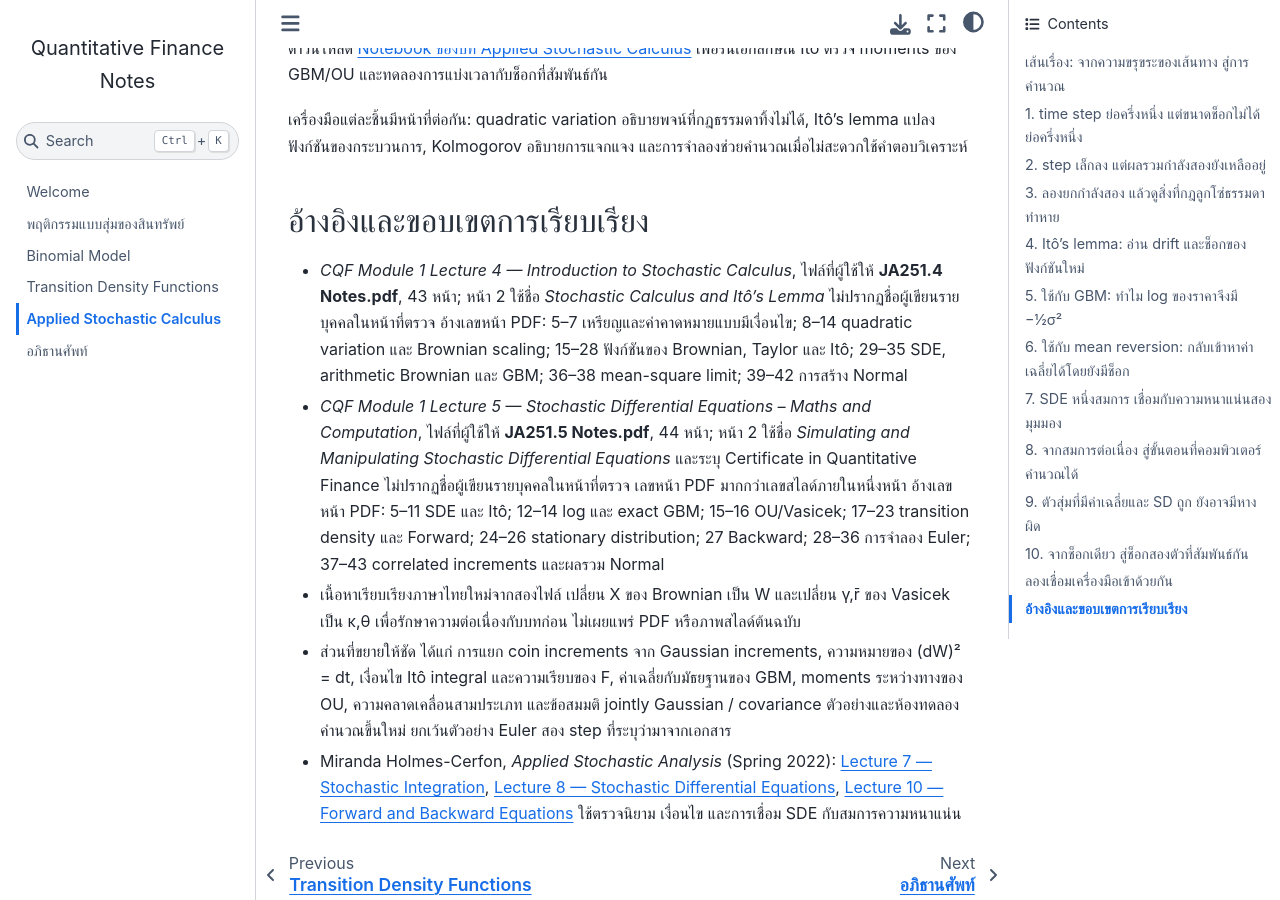
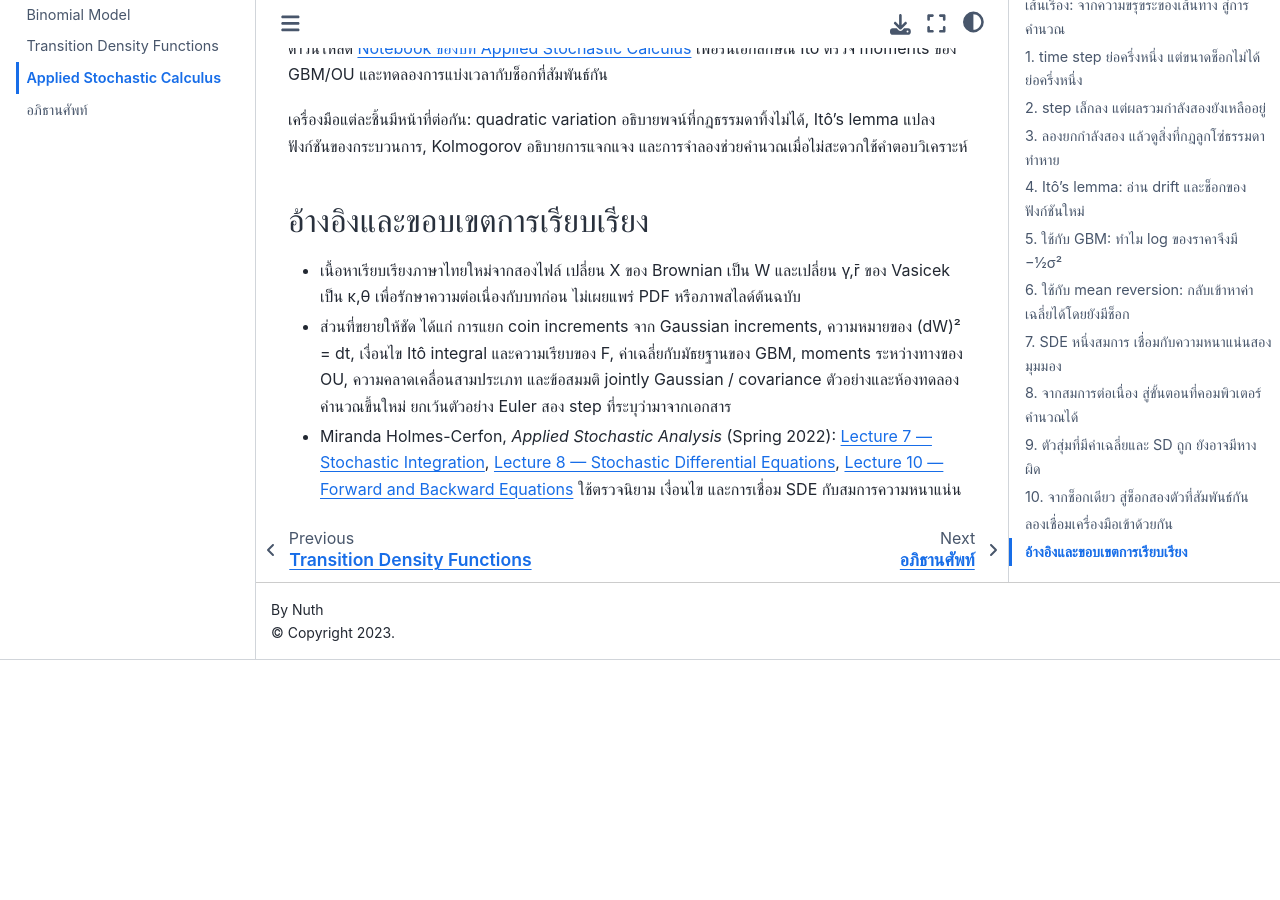
Before and after one commit to nutdnuy/quantitative-finance-notes, a Jupyter Book: the page built from applied-stochastic-calculus.md, in a window 1280 px wide and 900 px high, scrolled down 10951 px. Built offline with Jupyter Book 1.0.4 settings and Sphinx 7.4.7 and the Sphinx Book theme 1.1.4, drawn with Linux system fonts in a browser that asks for light colours; after the commit the page ends 11611 px from its top, so only the background shows below that.

Commit message:
Remove detailed uploaded lecture references from lessons

```diff
--- a/applied-stochastic-calculus.md
+++ b/applied-stochastic-calculus.md
@@ -523,8 +523,6 @@ $$
 
 ## อ้างอิงและขอบเขตการเรียบเรียง
 
-- <em>CQF Module 1 Lecture 4 — Introduction to Stochastic Calculus</em>, ไฟล์ที่ผู้ใช้ให้ **JA251.4 Notes.pdf**, 43 หน้า; หน้า 2 ใช้ชื่อ <em>Stochastic Calculus and Itô’s Lemma</em> ไม่ปรากฏชื่อผู้เขียนรายบุคคลในหน้าที่ตรวจ อ้างเลขหน้า PDF: 5–7 เหรียญและค่าคาดหมายแบบมีเงื่อนไข; 8–14 quadratic variation และ Brownian scaling; 15–28 ฟังก์ชันของ Brownian, Taylor และ Itô; 29–35 SDE, arithmetic Brownian และ GBM; 36–38 mean-square limit; 39–42 การสร้าง Normal
-- <em>CQF Module 1 Lecture 5 — Stochastic Differential Equations – Maths and Computation</em>, ไฟล์ที่ผู้ใช้ให้ **JA251.5 Notes.pdf**, 44 หน้า; หน้า 2 ใช้ชื่อ <em>Simulating and Manipulating Stochastic Differential Equations</em> และระบุ Certificate in Quantitative Finance ไม่ปรากฏชื่อผู้เขียนรายบุคคลในหน้าที่ตรวจ เลขหน้า PDF มากกว่าเลขสไลด์ภายในหนึ่งหน้า อ้างเลขหน้า PDF: 5–11 SDE และ Itô; 12–14 log และ exact GBM; 15–16 OU/Vasicek; 17–23 transition density และ Forward; 24–26 stationary distribution; 27 Backward; 28–36 การจำลอง Euler; 37–43 correlated increments และผลรวม Normal
 - เนื้อหาเรียบเรียงภาษาไทยใหม่จากสองไฟล์ เปลี่ยน X ของ Brownian เป็น W และเปลี่ยน γ,r̄ ของ Vasicek เป็น κ,θ เพื่อรักษาความต่อเนื่องกับบทก่อน ไม่เผยแพร่ PDF หรือภาพสไลด์ต้นฉบับ
 - ส่วนที่ขยายให้ชัด ได้แก่ การแยก coin increments จาก Gaussian increments, ความหมายของ (dW)² = dt, เงื่อนไข Itô integral และความเรียบของ F, ค่าเฉลี่ยกับมัธยฐานของ GBM, moments ระหว่างทางของ OU, ความคลาดเคลื่อนสามประเภท และข้อสมมติ jointly Gaussian / covariance ตัวอย่างและห้องทดลองคำนวณขึ้นใหม่ ยกเว้นตัวอย่าง Euler สอง step ที่ระบุว่ามาจากเอกสาร
 - Miranda Holmes-Cerfon, <em>Applied Stochastic Analysis</em> (Spring 2022): [Lecture 7 — Stochastic Integration](https://personal.math.ubc.ca/~holmescerfon/teaching/asa22/handout-Lecture7_2022.pdf), [Lecture 8 — Stochastic Differential Equations](https://personal.math.ubc.ca/~holmescerfon/teaching/asa22/handout-Lecture8_2022.pdf), [Lecture 10 — Forward and Backward Equations](https://personal.math.ubc.ca/~holmescerfon/teaching/asa22/handout-Lecture10_2022.pdf) ใช้ตรวจนิยาม เงื่อนไข และการเชื่อม SDE กับสมการความหนาแน่น
```
Also changed, not shown: THIRD_PARTY_NOTICES.md (+1 -1 lines), binomial-model.md (+0 -1 lines), transition-density-functions.md (+0 -1 lines), 3 other files.
